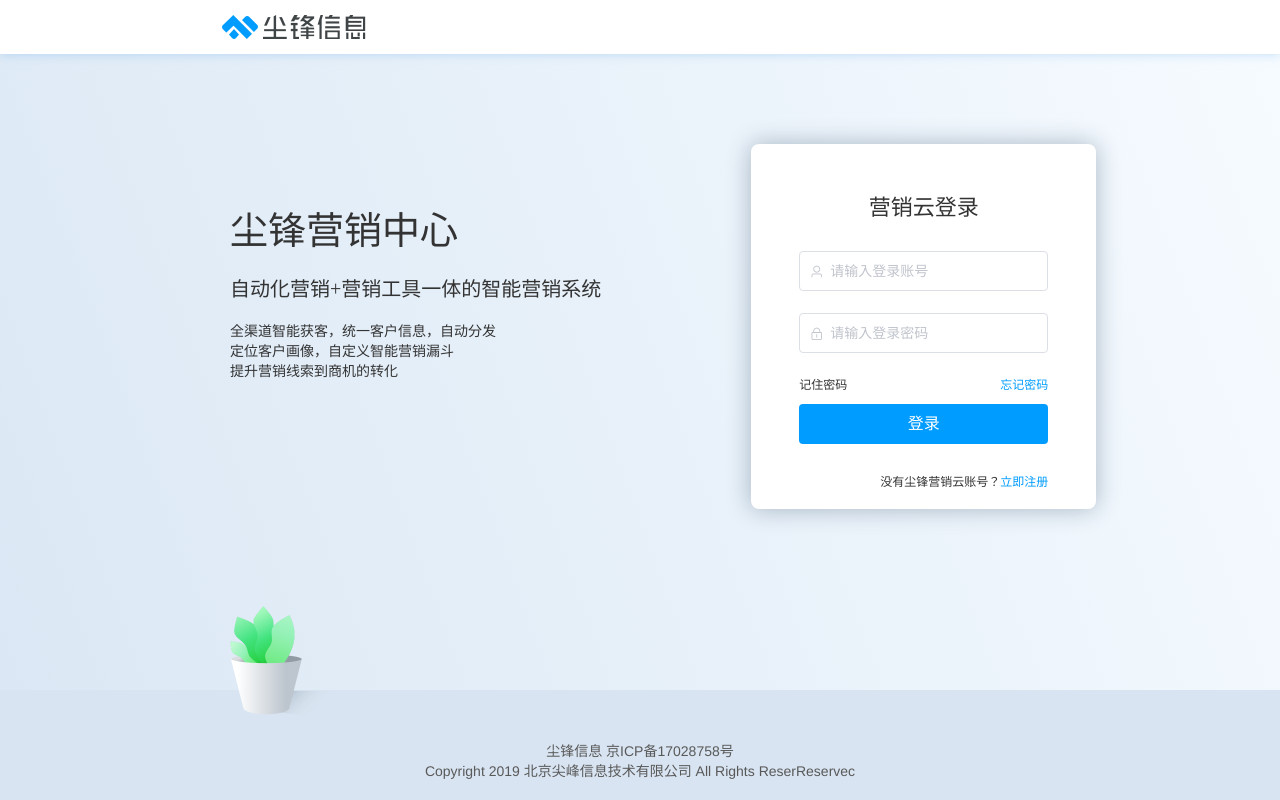
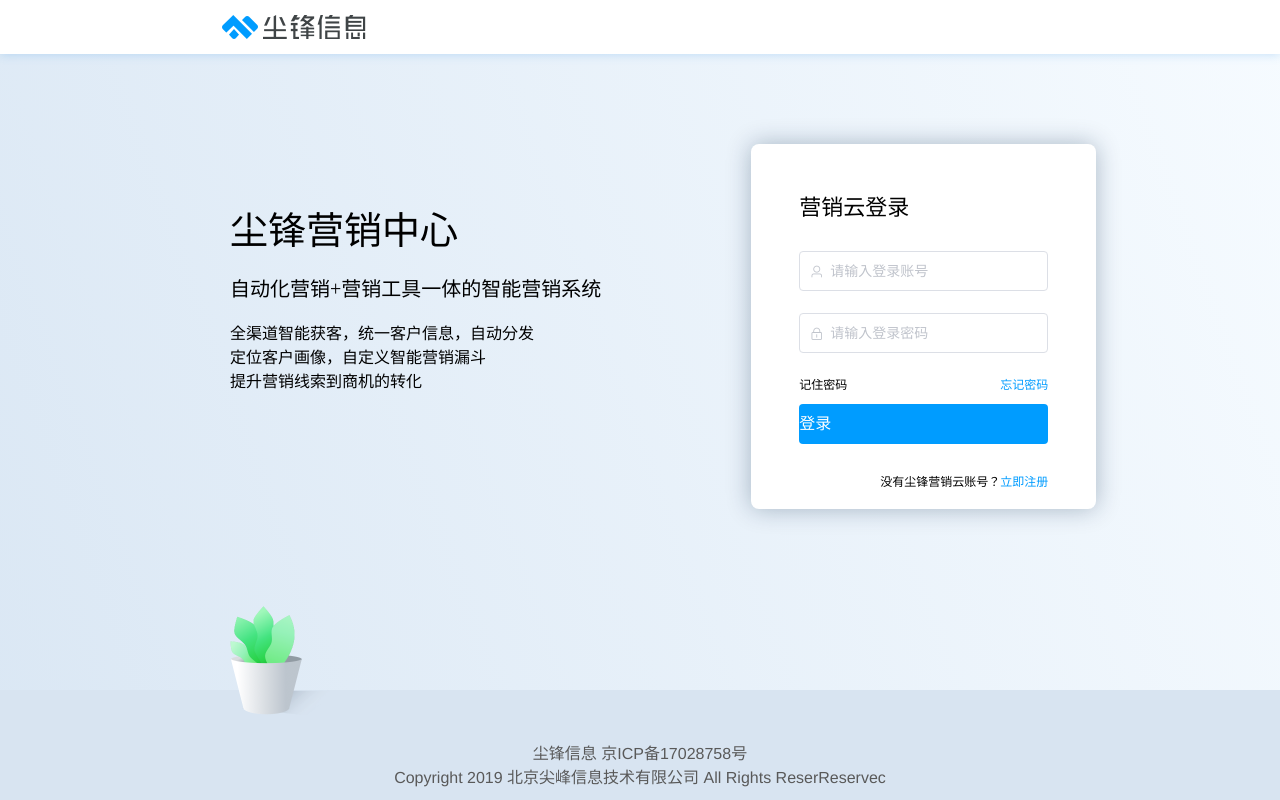
Before and after one commit to liufan1994/data, a Vue app: page / in a window 1280 px wide. Built offline with nearby package versions, Linux system fonts and the light colour scheme; a small style sheet from the web is missing.

Commit message:
refactor: 注释多余样式

```diff
--- a/src/App.vue
+++ b/src/App.vue
@@ -17,9 +17,9 @@
             'Microsoft YaHei', '微软雅黑', Arial, sans-serif;
         -webkit-font-smoothing: antialiased;
         -moz-osx-font-smoothing: grayscale;
-        text-align: center;
-        color: #333;
-        font-size: 14px;
+        // text-align: center;
+        // color: #333;
+        // font-size: 14px;
     }
     img {
         object-fit: cover;
```
